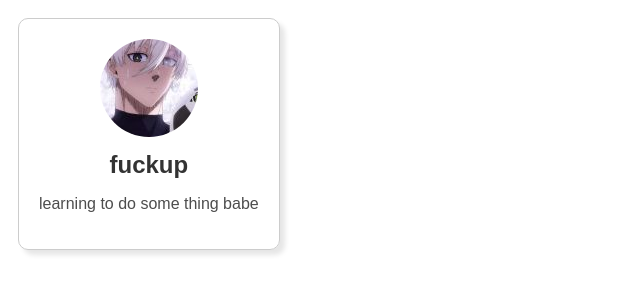
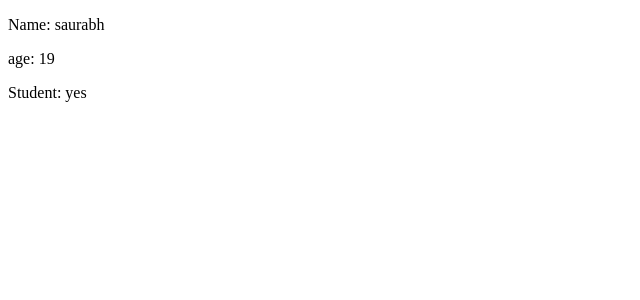
Before and after one commit to saurabhraghuvanshii/React-learning, a React (Vite) app: page / in a window 1280 px wide. Shown: the top 300 px of the page, without its empty margins (0-640 px from the left). Built offline with nearby package versions, Linux system fonts and the light colour scheme.

Commit message:
Props used in React

```diff
--- a/package.json
+++ b/package.json
@@ -10,6 +10,7 @@
     "preview": "vite preview"
   },
   "dependencies": {
+    "prop-types": "^15.8.1",
     "react": "^19.0.0",
     "react-dom": "^19.0.0"
   },
--- a/src/App.jsx
+++ b/src/App.jsx
@@ -1,9 +1,11 @@
-import Card from "./components/Card";
+import Student from "./Props/Student";
+
 
 function App() {
 	return (
 		<>
-    <Card/>
+    <Student name="saurabh" age={19} isStudent={true}/>
+    {/* <Card/> */}
 			{/* <Header />
       <Food/>
       <Footer/> */}
--- /dev/null
+++ b/src/Props/Student.jsx
@@ -0,0 +1,21 @@
+import PropTypes from 'prop-types'
+
+const Student = (props) => {
+	return (
+		<div>
+			{/* props are passed as key-value pair and int is in {} rember fucker  */}
+			<p>Name: {props.name}</p>
+			<p>age: {props.age}</p>
+			<p>Student: {props.isStudent ? "yes" : "no"}</p>
+		</div>
+	);
+};
+
+// always used good for debugging .isRequired cann be use along it
+Student.propTypes = {
+    name: PropTypes.string,
+    age: PropTypes.number,
+    isStudent: PropTypes.bool
+}
+
+export default Student;
```
Also changed, not shown: 1 other file (tests, documents, lock files or other folders).
